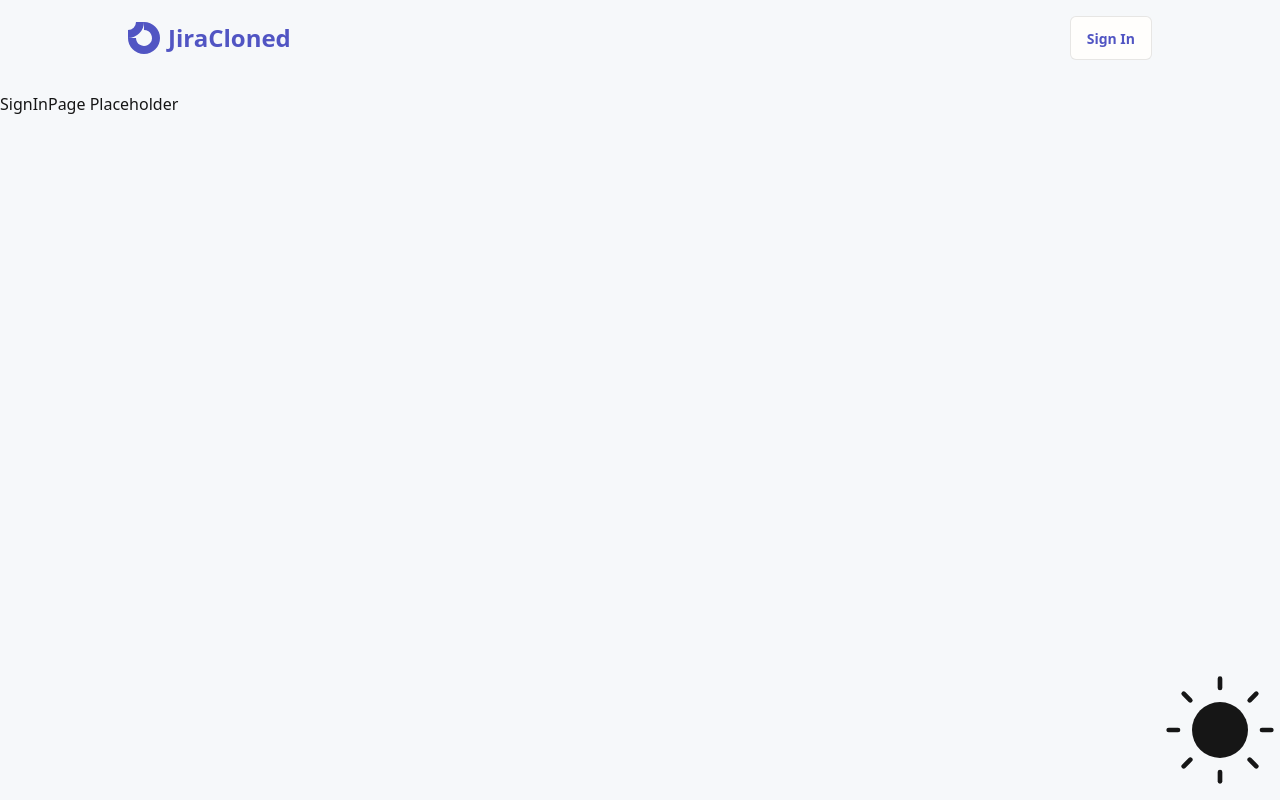
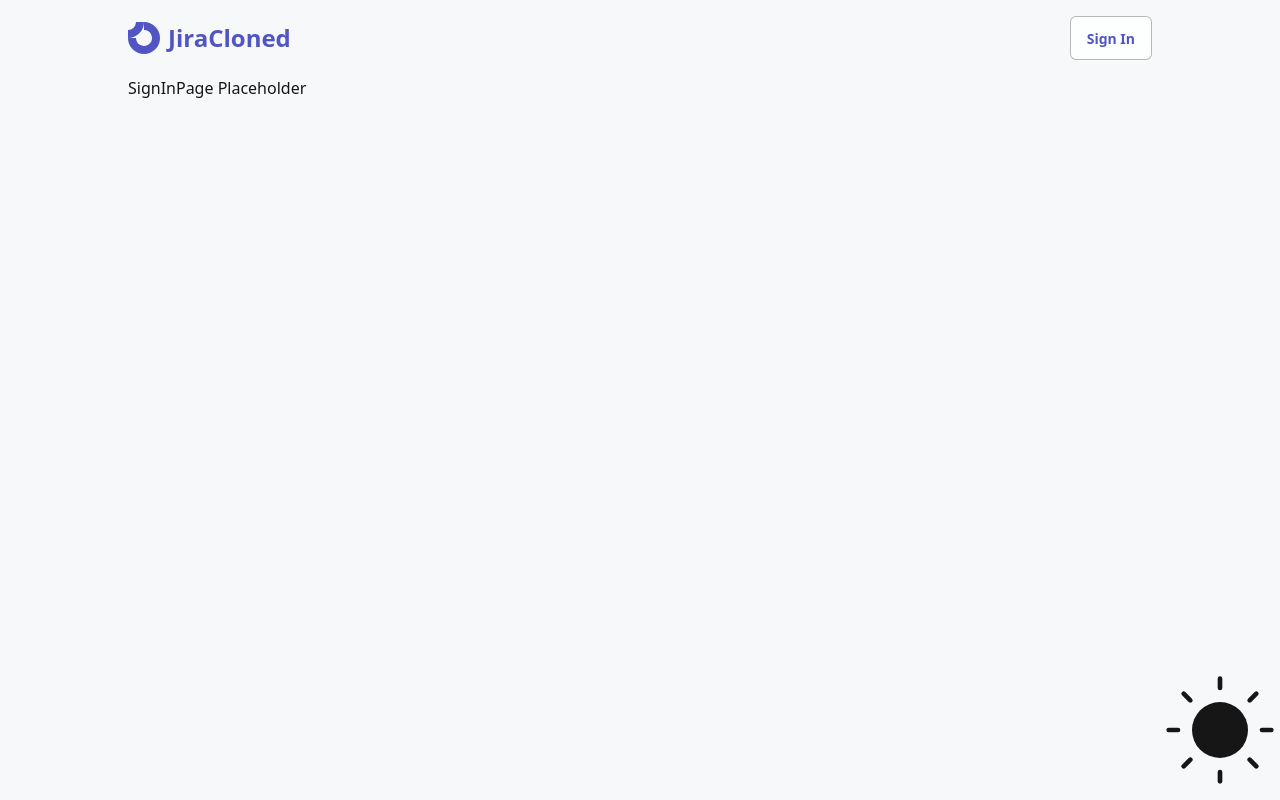
Before and after one commit to PaulHaze/jira-clone, a Next.js app: page /sign-in in a window 1280 px wide. Built offline with nearby package versions, Linux system fonts and the light colour scheme.

Commit message:
add base-50 color

```diff
--- a/src/app/(auth)/layout.tsx
+++ b/src/app/(auth)/layout.tsx
@@ -7,9 +7,9 @@ type AuthLayoutProps = {
 export default function AuthLayout({ children }: AuthLayoutProps) {
   return (
     <main className="min-h-screen bg-base-200">
-      {/* NAV */}
-      <div className="mx-auto mb-4 max-w-lg bg-base-200">
-        <div className="flex items-center justify-between px-6 py-4 md:px-8 lg:px-0">
+      <div className="mx-auto mb-4 max-w-lg bg-base-200 px-6 md:px-8 xl:px-0">
+        {/* NAV */}
+        <div className="flex items-center justify-between py-4">
           {/* LOGO */}
           <div className="flex items-center">
             <Logo className="h-8 w-8 text-primary" />
@@ -19,8 +19,8 @@ export default function AuthLayout({ children }: AuthLayoutProps) {
           {/* BUTTON */}
           <Button variant={'neutral'}>Sign In</Button>
         </div>
+        {children}
       </div>
-      {children}
     </main>
   );
 }
--- a/src/components/ui/Button.tsx
+++ b/src/components/ui/Button.tsx
@@ -23,7 +23,7 @@ const buttonVariants = cva(
         outline:
           'border border-input bg-background font-bold hover:bg-accent hover:text-accent-foreground',
         neutral:
-          'border border-input/10 bg-base-100 font-bold text-primary hover:bg-base-300',
+          'bg-base-50 border border-input/30 font-bold text-primary hover:bg-base-300',
         ghost:
           'btn-ghost font-semibold hover:bg-accent hover:text-accent-foreground',
         muted:
--- a/tailwind.config.ts
+++ b/tailwind.config.ts
@@ -52,6 +52,7 @@ export default {
           foreground: daisyuiColorObj['base-content'],
         },
         base: {
+          '50': 'oklch(var(--base-50) / <alpha-value>)',
           '400': 'oklch(var(--base-400) / <alpha-value>)',
         },
         content: {
@@ -223,6 +224,7 @@ export default {
           '--error-light': '60.11% 0.2212 18.74',
           '--error-dark': '45.11% 0.2212 18.74',
 
+          '--base-50': '100% 0.0058 264.53',
           'base-100': 'oklch(99.72% 0.0028 84.56)',
           'base-200': 'oklch(97.82% 0.0034 247.86)',
           'base-300': 'oklch(95.15% 0.0046 258.32)',
@@ -296,6 +298,7 @@ export default {
           '--error-dark': '42.11% 0.2212 18.74',
 
           neutral: '#272831',
+          '--base-50': '12.01% 0.0518 275.3',
           'base-100': '#07071f',
           'base-200': '#10102b',
           'base-300': '#181a33',
```
